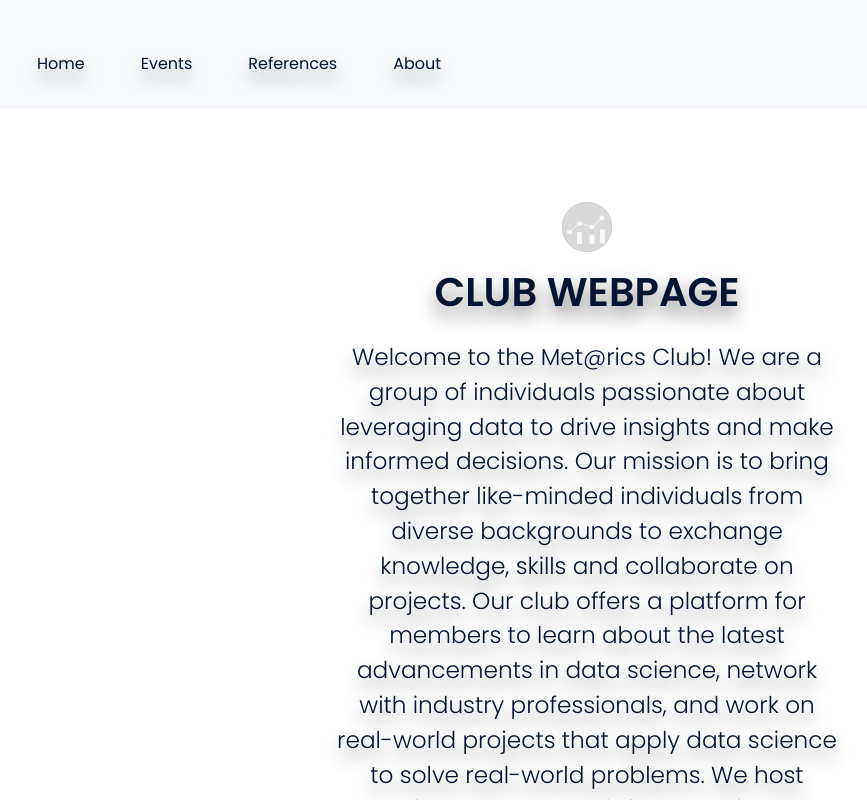
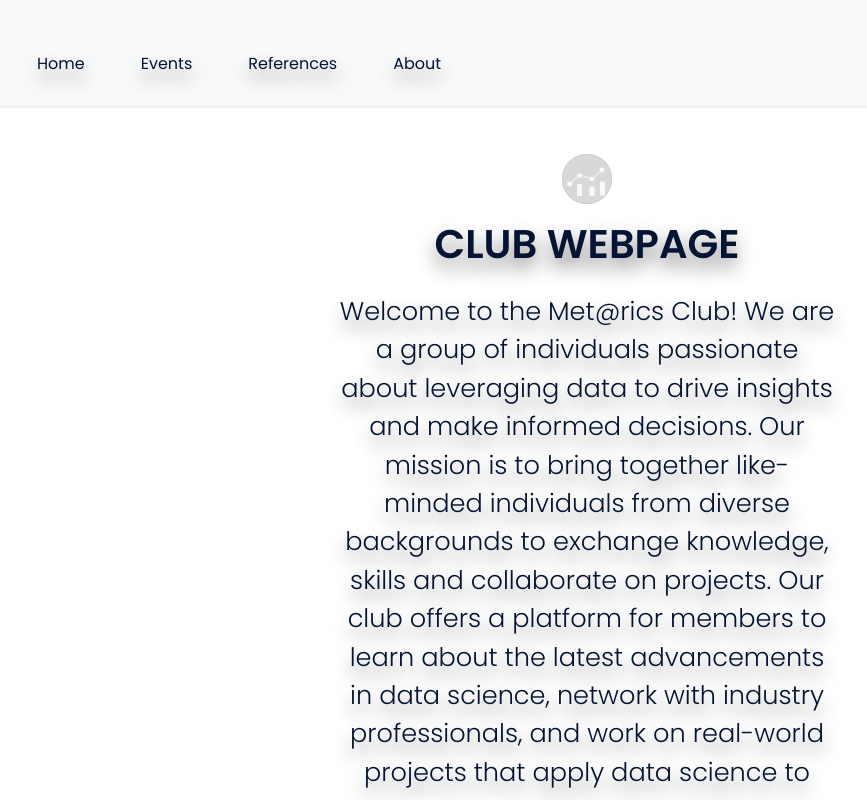
Before and after one commit to nandan-varma/clubpage, a Next.js app: page / in a window 1280 px wide. Shown: the whole page, without its empty margins (53-920 px from the left). Built offline with nearby package versions, Linux system fonts and the light colour scheme; no server answers.

Commit message:
streamlined some things

```diff
--- a/components/Content.jsx
+++ b/components/Content.jsx
@@ -5,8 +5,8 @@ import { FontAwesomeIcon } from '@fortawesome/react-fontawesome';
 import contentData from '../utils/contentData';
 
 const Content = () => (
-  <div className="next-steps my-5" data->
-    <h2 className="my-5 text-center" data->
+  <div className="next-steps " data->
+    <h2 className=" text-center" data->
       Some Things
     </h2>
     <Row className="d-flex justify-content-between" data->
--- a/components/EventDetails.jsx
+++ b/components/EventDetails.jsx
@@ -1,4 +1,5 @@
 import { useRouter } from 'next/router'
+import ErrorMessage from '../components/ErrorMessage'
 import eventData from '../utils/eventData';
 import Link from 'next/link';
 import Image from 'next/image';
@@ -9,7 +10,8 @@ const EventTable = () => {
     const router = useRouter()
     const pageData = eventData[router.query?.pid];
     return (
-        <>
+
+        pageData && <>
             <h2 data->{pageData.title}</h2>
             <p className="lead" data->{pageData.description}</p>
             <Image src={pageData.image} alt='event image' width='540' height='360' data-/>
--- a/components/EventTable.jsx
+++ b/components/EventTable.jsx
@@ -7,8 +7,8 @@ import Link from 'next/link';
 
 const EventTable = () => {
   return (
-  <div className="next-steps my-5" data->
-    <h2 className="my-5 text-center" data->
+  <div className="next-steps " data->
+    <h2 className=" text-center" data->
       Events
     </h2>
     <Row className="r-flex " data->
--- a/components/Hero.jsx
+++ b/components/Hero.jsx
@@ -3,7 +3,7 @@ import React from 'react';
 import Logo from './Logo';
 
 const Hero = () => (
-  <div className="hero my-5 text-center" data->
+  <div className="hero text-center" data->
     <Logo  />
     <h1 className="mb-4" data->
       CLUB WEBPAGE
--- a/components/Layout.jsx
+++ b/components/Layout.jsx
@@ -12,7 +12,7 @@ const Layout = ({ children }) => (
     </Head>
     <main id="app" className="d-flex flex-column h-100" data->
       <NavBar />
-      <Container className="flex-grow-1 mt-5">{children}</Container>
+      <Container className="mt-5">{children}</Container>
       <Footer />
     </main>
   </>
--- a/pages/eventpage.jsx
+++ b/pages/eventpage.jsx
@@ -1,7 +1,6 @@
 import React from 'react';
 import { Inter } from '@next/font/google'
 import EventDetails from '../components/EventDetails';
-import ErrorMessage from '../components/ErrorMessage'
 
 
 export default function Events() {
--- a/styles/styles.css
+++ b/styles/styles.css
@@ -112,6 +112,7 @@ body{
 }
 
 .event{
+    text-shadow: none;
     border: 0.16rem solid rgb(196, 196, 196);
     border-radius: 20px;
     box-shadow: 2px 2px rgba(196,196,196,0.8);
@@ -264,7 +265,7 @@ footer .logo {
 } */
 
 .hero p.lead {
-    font-size: 1.45rem;
+    font-size: 1.6rem;
 }
 
 .hero p.lead a {
```
Also changed, not shown: pages/updates.jsx (deleted).
